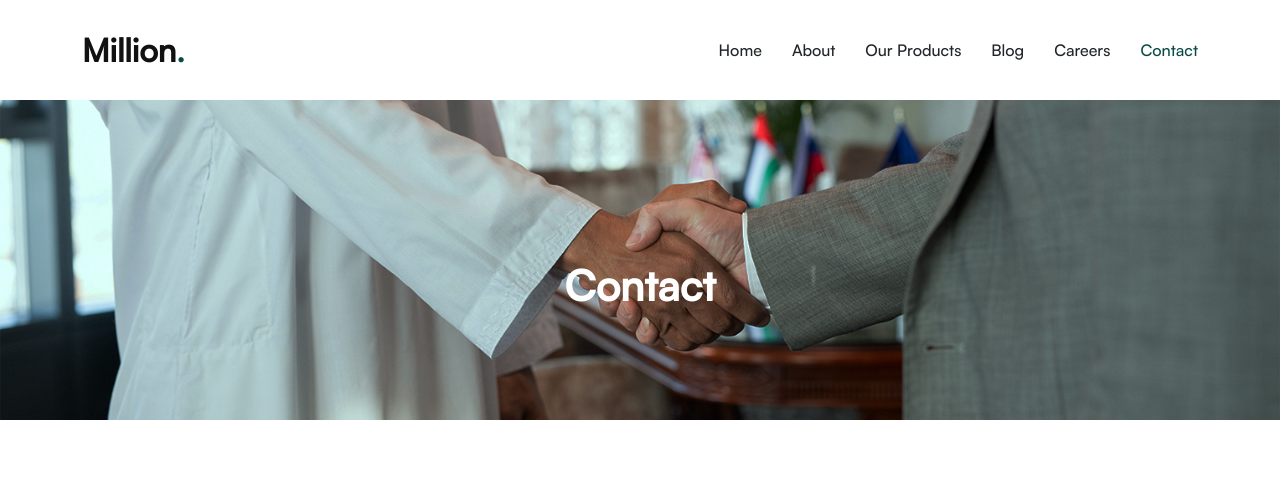
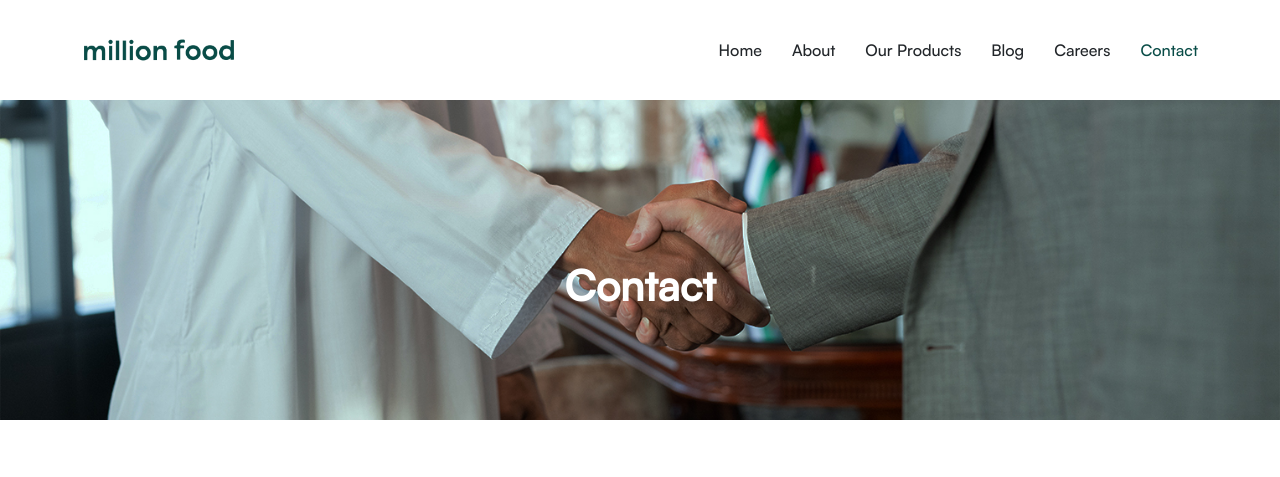
Before and after one commit to gb07bh/Million_New, a plain HTML site: page contact.html in a window 1280 px wide. Shown: the top 477 px of the page. Drawn offline with Linux system fonts and the light colour scheme.

Commit message:
Update contact.html

```diff
--- a/contact.html
+++ b/contact.html
@@ -36,9 +36,9 @@
 
       <a href="index.html" class="logo d-flex align-items-center me-auto">
         <!-- Uncomment the line below if you also wish to use an image logo -->
-        <!-- <img src="assets/img/logo.png" alt=""> -->
-        <h1 class="sitename">Million</h1>
-        <span>.</span>
+        <img src="assets/img/logo.png" alt="">
+<!--         <h1 class="sitename">Million</h1> -->
+<!--         <span>.</span> -->
       </a>
 
       <nav id="navmenu" class="navmenu">
```
